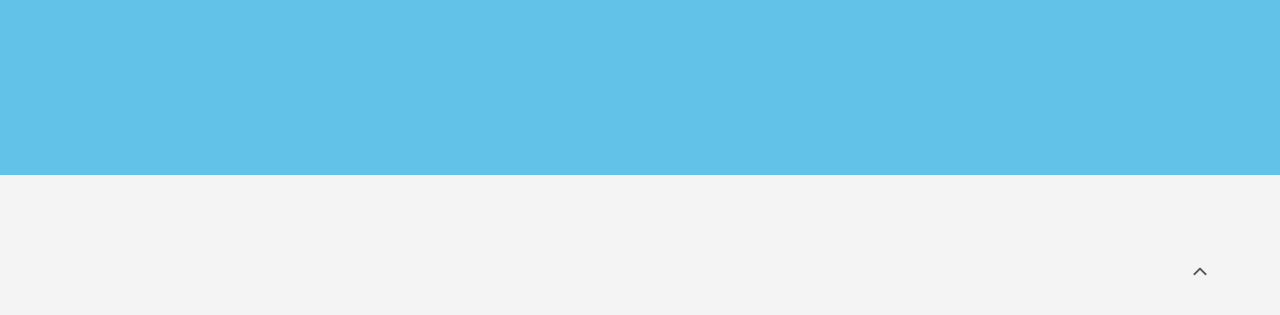
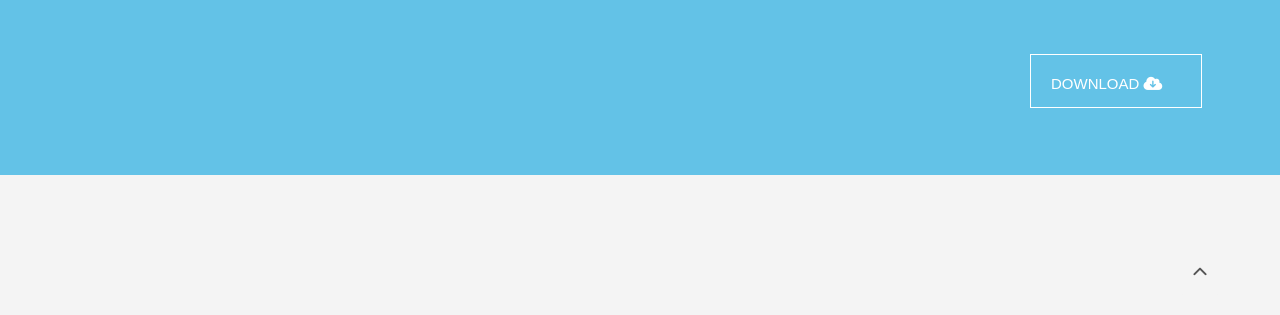
Before and after one commit to AlbertAndersen/interaktionsOpgave2, a plain HTML site: page opgave.HTML in a window 1280 px wide. Shown: the part 475-790 px from the top of the page. Drawn offline with Linux system fonts and the light colour scheme.

Commit message:
Headeren nes

```diff
--- a/css/opgave.scss
+++ b/css/opgave.scss
@@ -39,10 +39,16 @@ body {
   padding-top: 66px;
 }
 
-
-
-
-
+.boks {
+  color: white;
+  font-size: 15px;
+  height: 54px;
+  width: 172px;
+  border: solid thin white;
+  padding: 20px;
+  margin-top: 57px;
+  margin-left: 880px;
+}
 
 h1, h2, h3, h4, h5, h6 {
   margin: 0; // Ingen ydre margen fra overskrifter
--- a/opgave.HTML
+++ b/opgave.HTML
@@ -29,15 +29,15 @@
 <!-- i <body> har man alt indhold på siden -->
 <body>
 
-
-
 <div class="header">
 
     <div class="menubar"> <i class="fa fa-bars" aria-hidden="true"></i> </div>
     <div class="overskrift">Meet Perth, </div>
     <div class="tekst1">A Stupidly simple, flat PSD. Oh yeah, it's <b><i>free</i></b> too!</div>
+    <div class="boks">DOWNLOAD <i class="fa fa-cloud-download" aria-hidden="true"></i></div>
 
 </div>
+
 <div class="underheader">
 </div>
 
```
Also changed, not shown: css/opgave.css, images/mobil.png (added), 1 other file.
